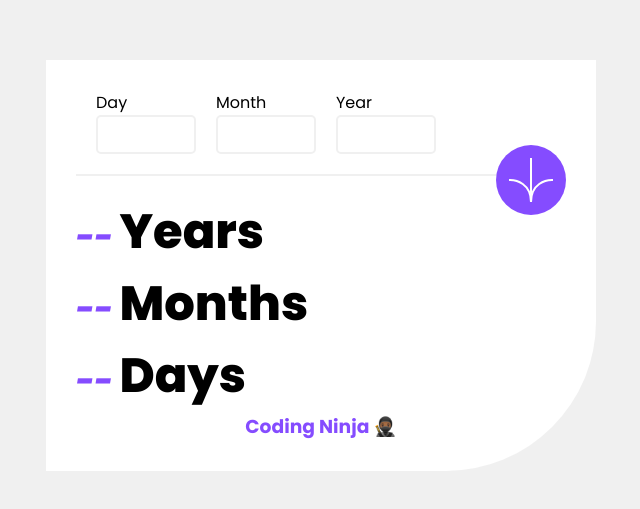
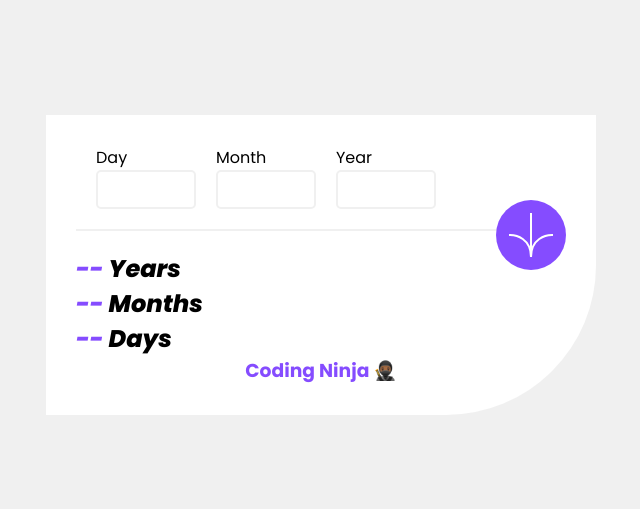
Before and after one commit to Oluwatobiiiiii/Age-Caculator, a plain HTML site: page index.html in a window 1280 px wide. Shown: the part 135-644 px from the top of the page, without its empty margins (319-959 px from the left). Drawn offline with Linux system fonts and the light colour scheme.

Commit message:
minor css changes

```diff
--- a/style.css
+++ b/style.css
@@ -76,14 +76,13 @@ small {
 }
 
 h1 {
-    font-size: 3rem;
+    font-size: 1.5rem;
     font-weight: 800;
+    font-style: italic;
 }
 
 .output span {
-    font-size: 2rem;
     color: var(---Purple---);
-    font-style: italic;
     font-weight: 800;
 }
 
```
Also changed, not shown: index.html (+3 -3 lines).
